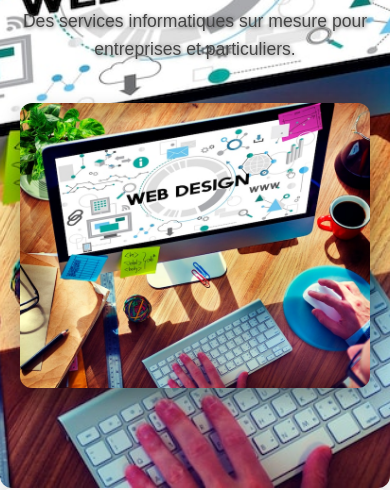
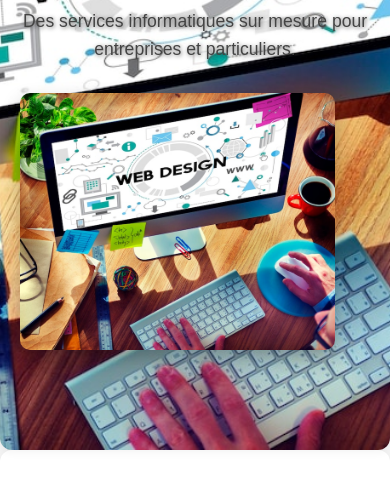
Before and after one commit to BeloWeb/my-personal-website, a plain HTML site: page index.html in a window 390 px wide. Shown: the part 366-856 px from the top of the page. Drawn offline with Linux system fonts and the light colour scheme.

Commit message:
Update Styles.css

```diff
--- a/Styles.css
+++ b/Styles.css
@@ -6,15 +6,6 @@
     padding: 0;
     box-sizing: border-box;
 }
-
-img {
-  max-width: 100%;
-  height: auto;
-  display: block;
-  border-radius: inherit; /* Inherit border-radius from parent if any */
-  object-fit: cover; /* Keep aspect ratio and cover container */
-}
-
 
 body {
     font-family: 'Arial', sans-serif;
@@ -163,12 +154,14 @@ nav {
     text-shadow: 1px 1px 4px rgba(0,0,0,0.6);
 }
 
+/* Responsive hero image for full responsiveness */
 .hero-image {
-    margin-top: 40px;
     max-width: 100%;
     height: auto;
     border-radius: 12px;
     box-shadow: 0 10px 20px rgba(0,0,0,0.3);
+    margin-top: 40px;
+    display: block;
 }
 
 /* Section common styles */
@@ -435,6 +428,15 @@ footer {
     outline: none;
 }
 
+/* Make all images responsive */
+img {
+    max-width: 100%;
+    height: auto;
+    display: block;
+    border-radius: inherit;
+    object-fit: cover;
+}
+
 /* Responsive styles */
 @media (max-width: 1024px) {
     .service-item {
@@ -532,3 +534,13 @@ footer {
         max-width: 100%;
     }
 }
+
+/* Additional enhancements for hero-image smaller screen */
+@media (max-width: 600px) {
+    .hero-image {
+        margin-top: 30px;
+        max-width: 90%;
+        border-radius: 10px;
+        box-shadow: 0 8px 18px rgba(0,0,0,0.25);
+    }
+}
```
